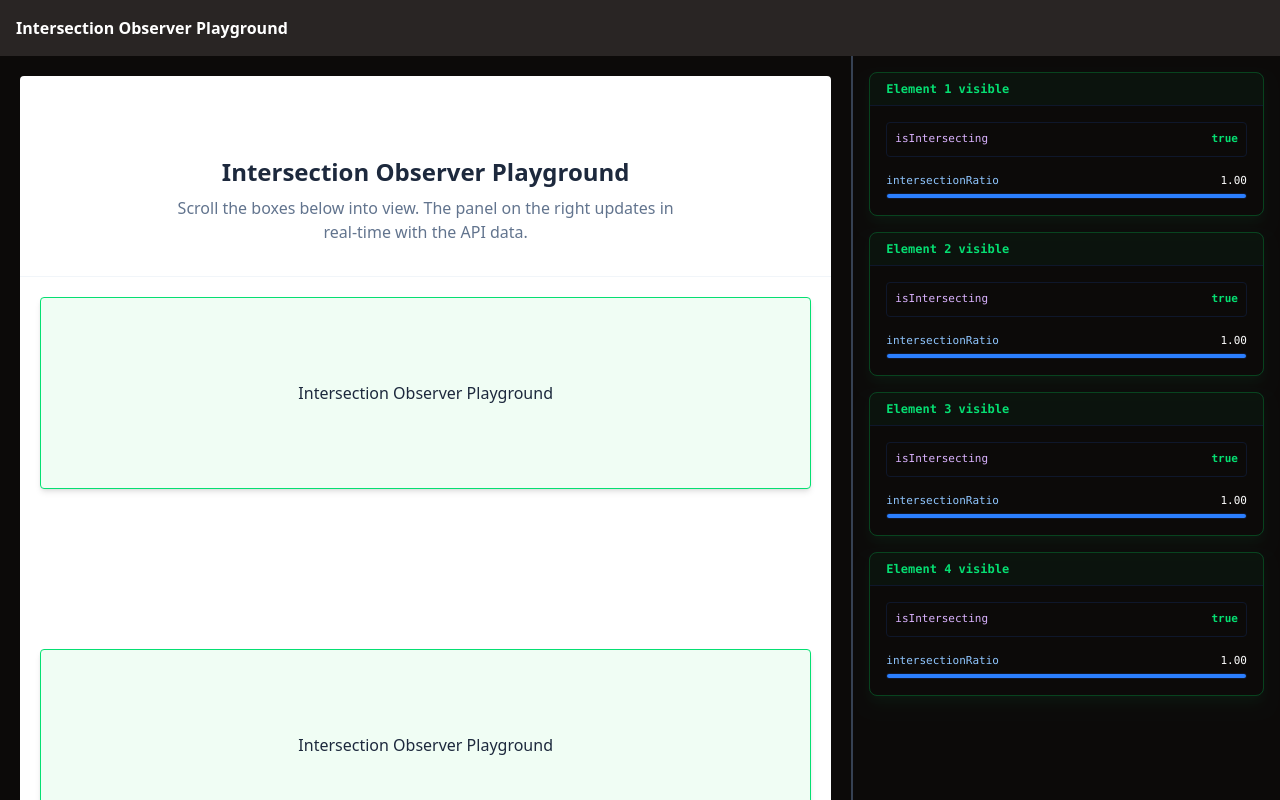
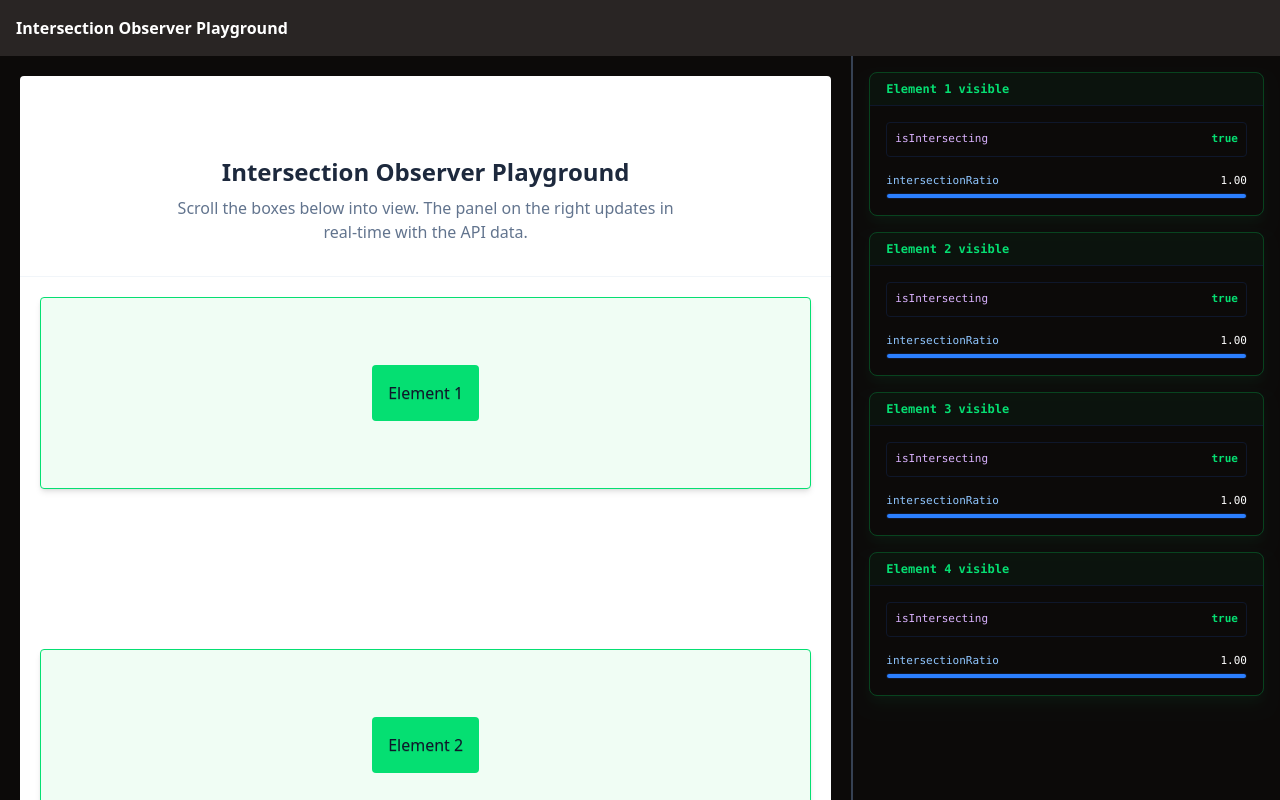
Before and after one commit to liluse/intersection-visualizer, an Astro site in the folder apps/visualizer/: page / in a window 1280 px wide. Built offline with nearby package versions, Linux system fonts and the light colour scheme; Astro itself is replaced by a stand-in of ours.

Commit message:
add colors for targets

```diff
--- a/apps/visualizer/src/react/components/Playground/Target/index.tsx
+++ b/apps/visualizer/src/react/components/Playground/Target/index.tsx
@@ -21,9 +21,24 @@ export const Target = ({ element }: {
     }
   };
 
+  const getTextColorClasses = () => {
+    switch (state) {
+      case 'visible':
+        return 'bg-green-400';
+      case 'hidden':
+        return 'bg-red-400';
+      case 'partialVisible':
+        return 'bg-yellow-400';
+      default:
+        return 'bg-gray-400';
+    }
+  }
+
   return (
-    <div id={element.id} className={`m-5 p-10 rounded-sm shadow-md h-48 border flex items-center justify-center ${getColorClasses()}`}>
-      <h2 className='text-slate-800'>Intersection Observer Playground</h2>
-    </div>
+    <div id={element.id} className={`m-5 p-0 rounded-sm shadow-md h-48 border flex items-center justify-center ${getColorClasses()}`}>
+      <div className={`${getTextColorClasses()} p-4 rounded-sm`}>
+        <h2 className={`text-white-800 text-shadow-2xs`}>{element.name}</h2>
+      </div>
+    </div >
   );
 }
--- a/apps/visualizer/src/react/components/Playground/context/usePlayground.tsx
+++ b/apps/visualizer/src/react/components/Playground/context/usePlayground.tsx
@@ -1,4 +1,5 @@
 import React, { createContext, useContext, useEffect, useState } from 'react';
+import type { ObservableElement } from '../types';
 
 interface PlaygroundContextType {
   observedElements?: ObservableElement[];
```
